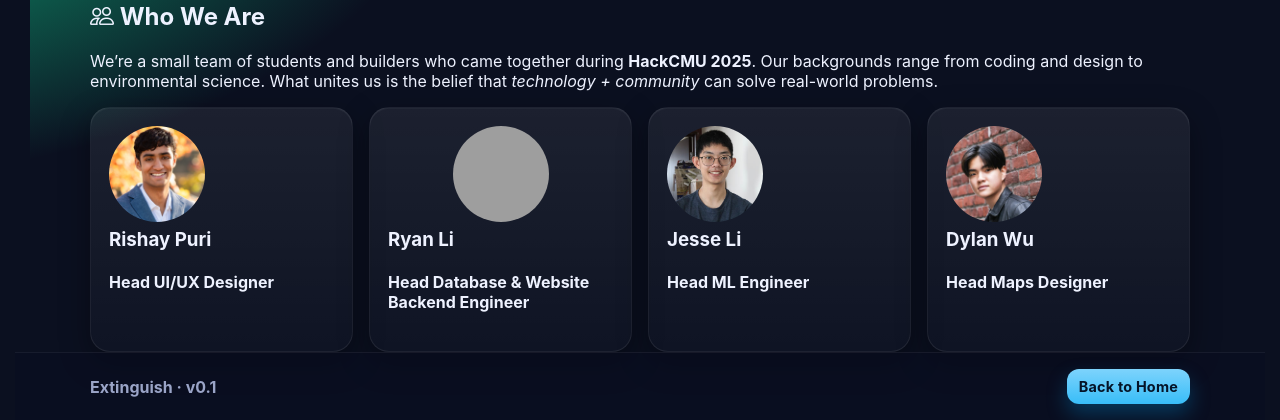
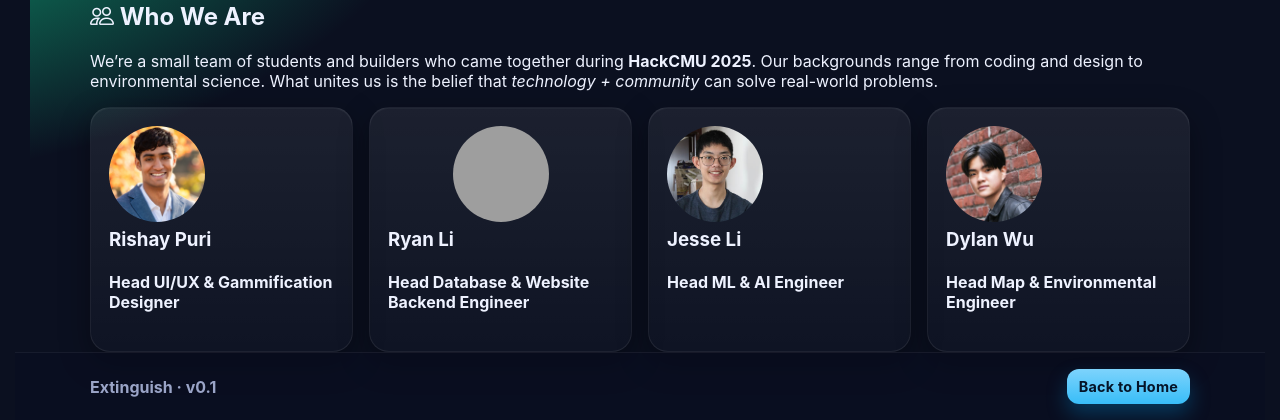
Before and after one commit to thesuperRL/HackCMU-2025, a Flask app: page /info in a window 1280 px wide. Shown: the part 466-886 px from the top of the page. Run offline with Flask 3, Linux system fonts and the light colour scheme; some libraries are stand-ins or nearby versions; grey boxes are pictures that could not be loaded.

Commit message:
extinguish change

```diff
--- a/templates/info.html
+++ b/templates/info.html
@@ -132,7 +132,7 @@
         <div class="card">
           <img src="/static/img/RishayPhoto.jpeg" alt="Rishay Puri" style="width:96px;height:96px;border-radius:999px;object-fit:cover;" />
           <h3>Rishay Puri</h3>
-          <h4>Head UI/UX Designer</h4>
+          <h4>Head UI/UX & Gammification Designer</h4>
         </div>
         <div class="card">
           <img src="/static/img/RyanPhoto.jpeg" alt="Ryan Li" style="width:96px;height:96px;border-radius:999px;object-fit:cover;object-position:center;display:block;margin:0 auto;" />
@@ -142,12 +142,12 @@
         <div class="card">
           <img src="/static/img/JessePhoto.jpeg" alt="Jesse Li" style="width:96px;height:96px;border-radius:999px;object-fit:cover;" />
           <h3>Jesse Li</h3>
-          <h4>Head ML Engineer</h4>
+          <h4>Head ML & AI Engineer</h4>
         </div>
         <div class="card">
           <img src="/static/img/DylanPhoto.jpeg" alt="Dylan Wu" style="width:96px;height:96px;border-radius:999px;object-fit:cover;" />
           <h3>Dylan Wu</h3>
-          <h4>Head Maps Designer </h4>
+          <h4>Head Map & Environmental Engineer</h4>
         </div>
       </div>
     </section>
```
